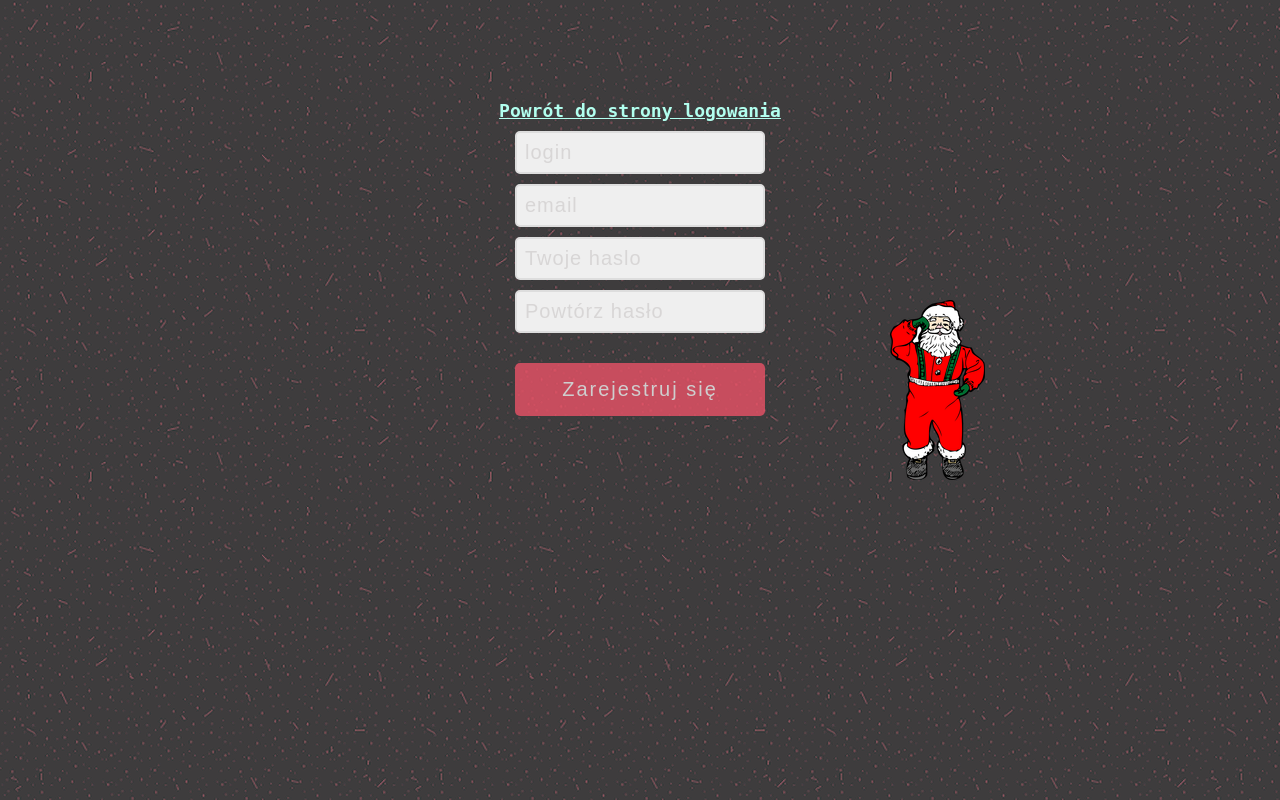
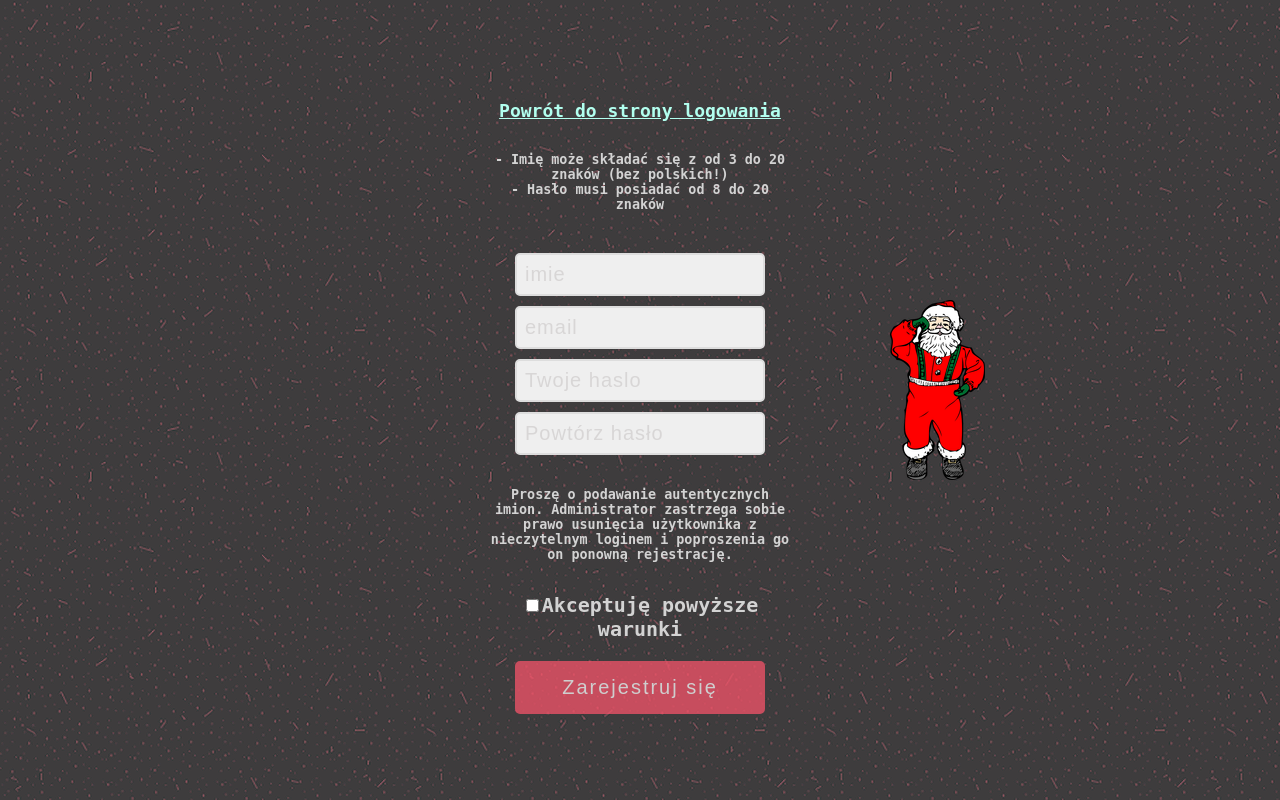
Before and after one commit to MateuszWalewski/fun-and-practice, a PHP site: page /registration.php in a window 1280 px wide. Run offline with PHP 8.4, Linux system fonts and the light colour scheme; data that the repository does not hold is empty; some libraries are stand-ins or nearby versions.

Commit message:
slight change in admin and registration files

```diff
--- a/christmas-app/admin.php
+++ b/christmas-app/admin.php
@@ -75,8 +75,8 @@
 
 		?>
 		<div id="responsecontainer" align="center"> </div>
-				<div id = "usun"><button class="del2" onclick="usun()"> Usuń wszystkie osoby</button></div>
-				<div id = "zezwol"><button class="del2" onclick="zezw()">Zezwól na losowanie</button></div>
+				<div id = "usun"><button class="del2" onclick="if (confirm('Are you sure you want to delete all players?')) {usun()} else {}"> Usuń wszystkie osoby</button></div>
+				<div id = "zezwol"><button class="del2" onclick="if (confirm('Are you sure you want to start the game?')) {zezw()} else {}">Zezwól na losowanie</button></div>
 		</div>
 
 
--- a/christmas-app/registration.php
+++ b/christmas-app/registration.php
@@ -51,13 +51,13 @@ mysqli_report(MYSQLI_REPORT_STRICT);
 			if(strlen($imie)<3 || (strlen($imie)>20))
 			{
 				$wszystko_OK = false;
-				$_SESSION['e_nick']="Nick musi posiadać od 3 do 20 znaków!";
+				$_SESSION['e_nick']="Imie musi posiadać od 3 do 20 znaków!";
 			}
 
 			if(ctype_alnum($imie)==false)
 			{
 				$wszystko_OK = false;
-				$_SESSION['e_nick']="Nick może składać się tylko z liter i cyfr (bez polskich znaków)";
+				$_SESSION['e_nick']="Imie może składać się tylko z liter i cyfr (bez polskich znaków)";
 			}
 
 			$email = $_POST['email'];
@@ -90,16 +90,12 @@ mysqli_report(MYSQLI_REPORT_STRICT);
 			$haslo_hash = password_hash($haslo1, PASSWORD_DEFAULT); // hashing password
 
 
-			$sekret ="6LdDQTEUAAAAAKRrozyu7GNlBh6UZ5hult_4yTs8";
-			$sprawdz = file_get_contents('https://www.google.com/recaptcha/api/siteverify?secret='.$sekret.'&response='.$_POST['g-recaptcha-response']);
 
-
-			$odpowiedz = json_decode($sprawdz);
-
-			if($odpowiedz->success==false)
+			$odpowiedz = $_POST['check'];
+			if ($odpowiedz != 'terms')
 			{
 				$wszystko_OK = false;
-				$_SESSION['e_bot']="Potwierdz, że nie jesteś botem!";
+				$_SESSION['e_bot']="Musisz zaakceptować warunki zabawy!";
 			}
 
 			// Remeber inserted data
@@ -215,6 +211,10 @@ var merry = new Audio("snd/merry.mp3");
 <a id="reg" href="index.php">Powrót do strony logowania</a>
 <form method="post">
 
+<p><h6>
+- Imię może składać się z od 3 do 20 znaków (bez polskich!)<br>
+- Hasło musi posiadać od 8 do 20 znaków
+</h6></p>
 <input type="text" value="<?php
 
 			if(isset($_SESSION['fr_imie']))
@@ -224,7 +224,7 @@ var merry = new Audio("snd/merry.mp3");
 			}
 
 
-		?>"  name="imie" placeholder="login"/>
+		?>"  name="imie" placeholder="imie"/>
 
 		<?php
 
@@ -270,8 +270,11 @@ var merry = new Audio("snd/merry.mp3");
 		?>
 
  <input type="password" name="haslo2" placeholder="Powtórz hasło"/>
+<p><h6> Proszę o podawanie autentycznych imion. Administrator zastrzega sobie prawo usunięcia użytkownika z nieczytelnym loginem i
+poproszenia go on ponowną rejestrację.
+</h6></p>
 
-<div class="g-recaptcha" data-sitekey="6LdDQTEUAAAAAN8t7XBTioLJqYQNNiLaPRc2TmAf"></div>
+ <input type="checkbox" name="check" value="terms">Akceptuję powyższe warunki<br>
 
 		<?php
 
```
